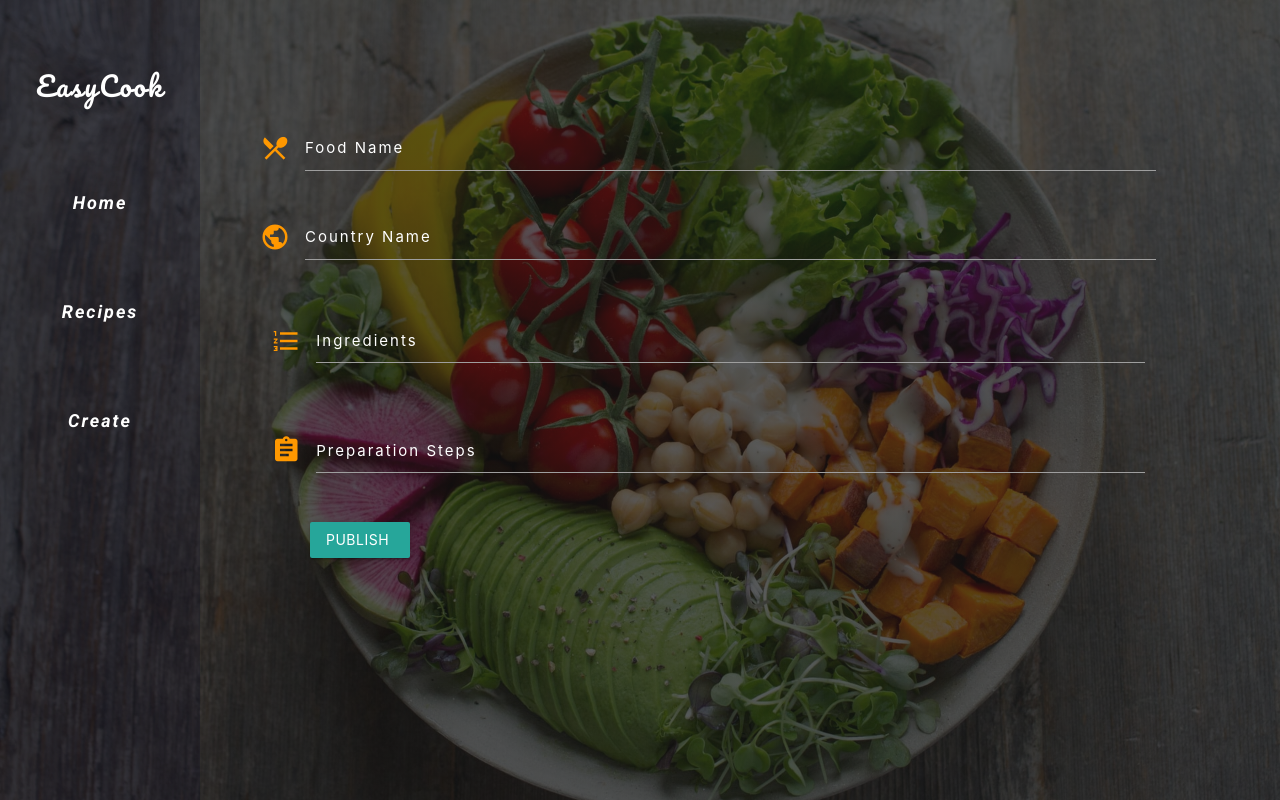
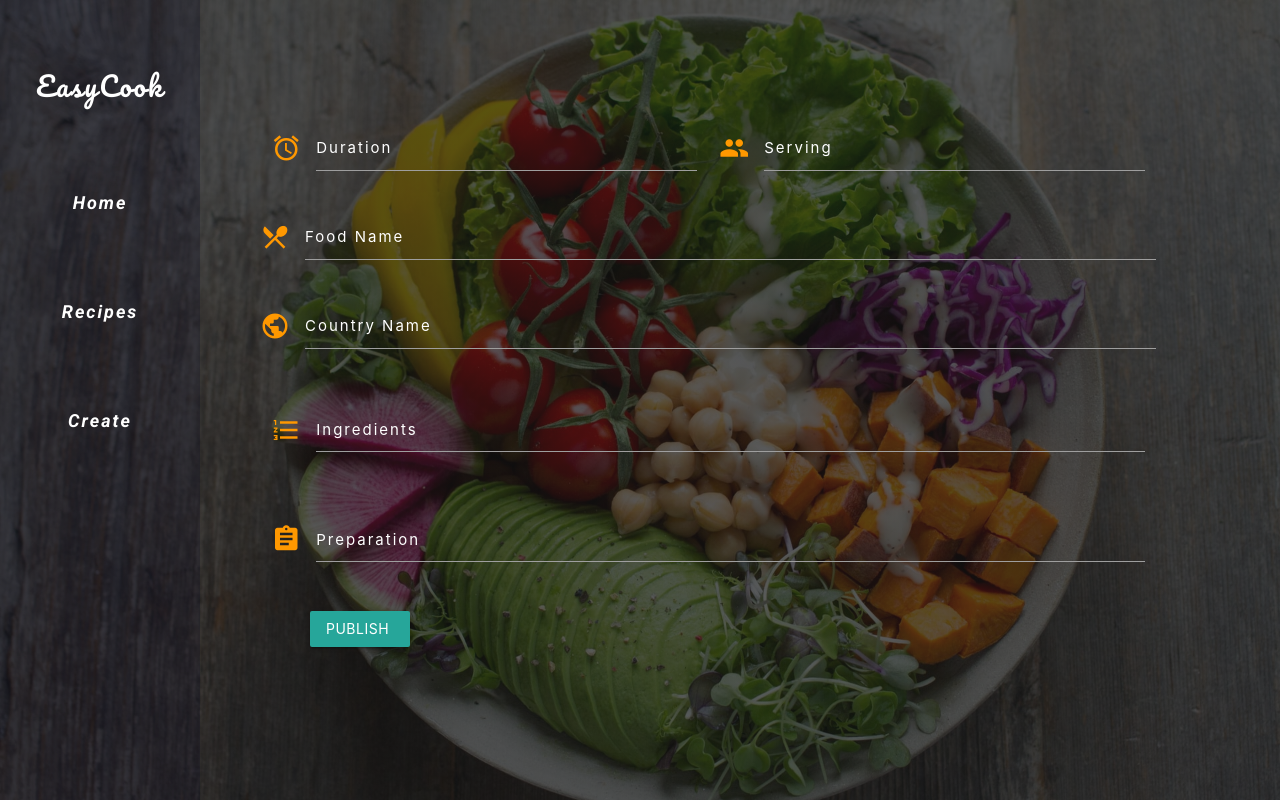
Before and after one commit to IIxShahinxII/cookbook, a Flask app: page /add_recipe in a window 1280 px wide. Run offline with Flask 2, Linux system fonts and the light colour scheme; some libraries are stand-ins or nearby versions; some web fonts are replaced.

Commit message:
duration and serving inputs added.

```diff
--- a/templates/addrecipe.html
+++ b/templates/addrecipe.html
@@ -4,6 +4,18 @@
 
 <div class="row">
     <form action="{{ url_for('insert_recipe') }}" method="POST" class="col s12 add-recipe-form">
+        <div class="row">
+            <div class="input-field col s12 m6">
+                <i class="material-icons prefix">access_alarm</i>
+                <input id="duration" name="duration" type="text" class="validate" required>
+                <label for="icon_prefix">Duration</label>
+            </div>
+            <div class="input-field col s12 m6">
+                <i class="material-icons prefix">people</i>
+                <input id="serving" name="serving" type="tel" class="validate" required>
+                <label for="icon_telephone">Serving</label>
+            </div>
+        </div>
         <div class="row">
             <div class="input-field col-xsm s12">
                 <i class="material-icons prefix food-icon">local_dining</i>
@@ -29,7 +41,7 @@
             <div class="input-field col s12">
                 <i class="material-icons prefix">assignment</i>
                 <textarea id="preparation" name="preparation" class="materialize-textarea" required></textarea>
-                <label for="icon_prefix2">Preparation Steps</label>
+                <label for="icon_prefix2">Preparation</label>
             </div>
         </div>
         <div class="row">
```
Also changed, not shown: templates/editrecipe.html (+20 -7 lines).
